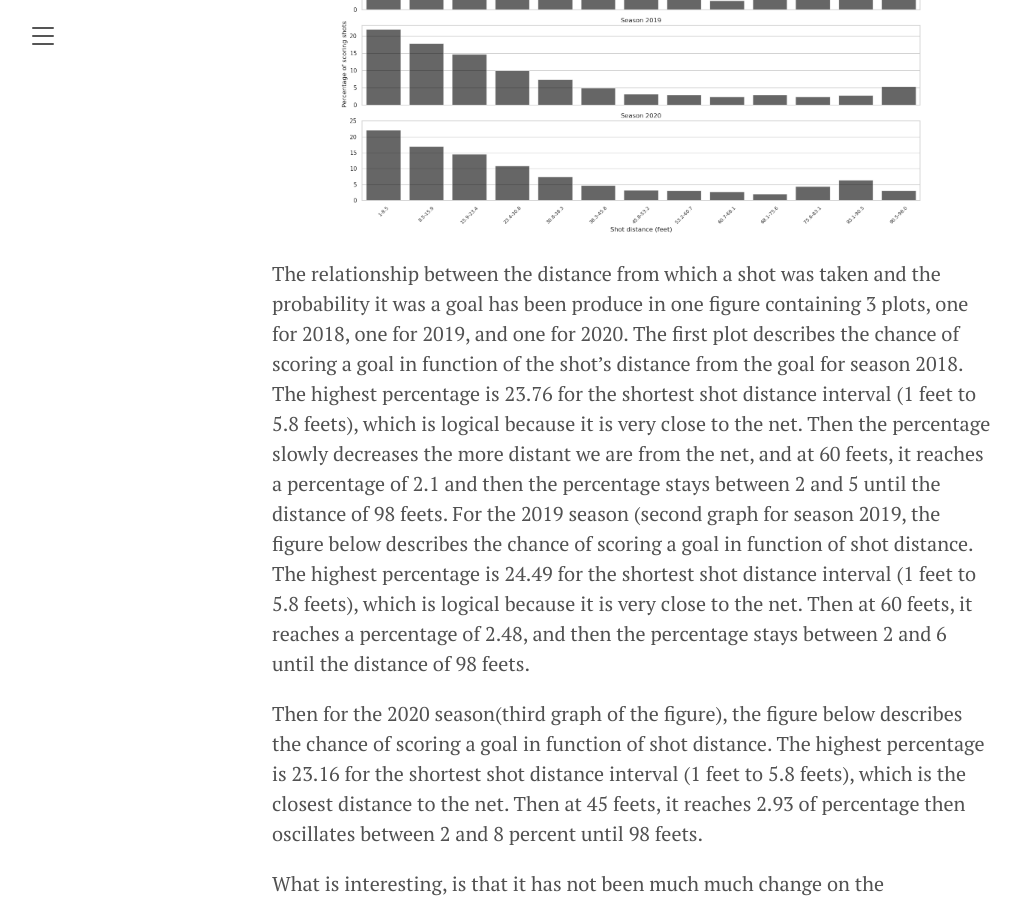
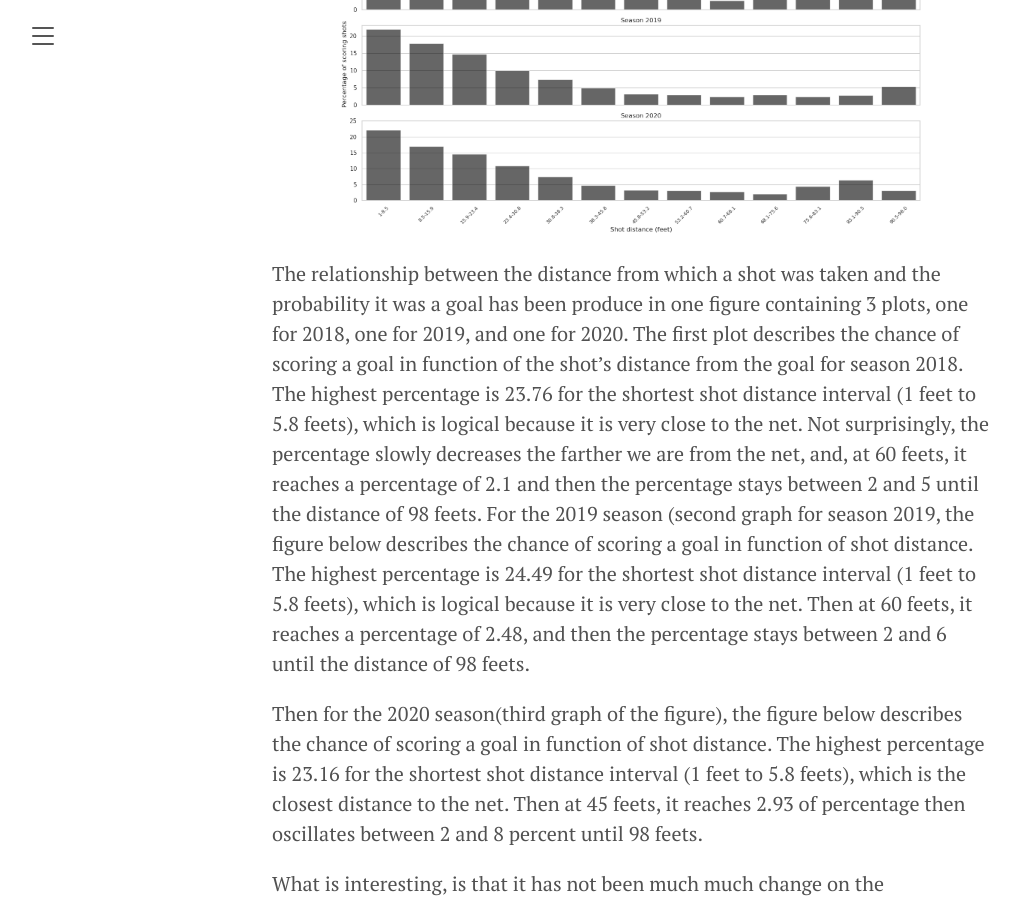
Before and after one commit to jaihon1/IFT6758-Project, a Jekyll site: the page built from blog/_posts/2021-09-28-milestone-1.md, in a window 1280 px wide and 900 px high, scrolled down 12115 px. Shown: the whole window, without its empty margins (8-1029 px from the left). Built offline with Jekyll 4.4.1, drawn with Linux system fonts in a browser that asks for light colours.

Commit message:
Update blog/_posts/2021-09-28-milestone-1.md
Co-authored-by: LaurenceMarcotte <48660119+LaurenceMarcotte@users.noreply.github.com>

```diff
--- a/blog/_posts/2021-09-28-milestone-1.md
+++ b/blog/_posts/2021-09-28-milestone-1.md
@@ -198,7 +198,7 @@ and one for 2020.
 The first plot describes the chance of scoring a goal in function of the shot's
 distance from the goal for season 2018.  The highest percentage is 23.76 for the shortest shot distance
 interval (1 feet to 5.8 feets), which is logical because it is very close to the net.
-Then the percentage slowly decreases the more distant we are from the net, and at 60 feets,
+Not surprisingly, the percentage slowly decreases the farther we are from the net, and, at 60 feets,
 it reaches a percentage of 2.1 and then the percentage stays between 2 and 5 until the distance
 of 98 feets.
 For the 2019 season (second graph for season 2019, the figure below describes the chance of scoring
```
